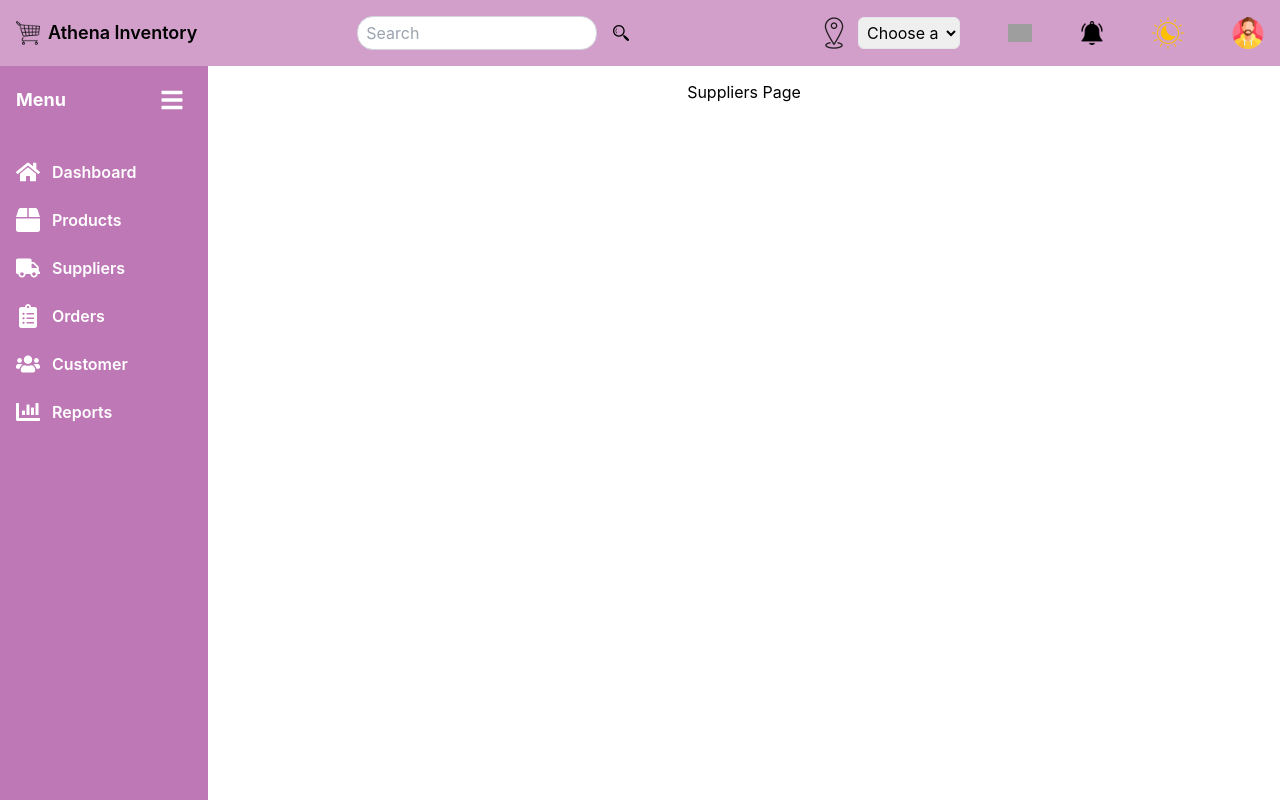
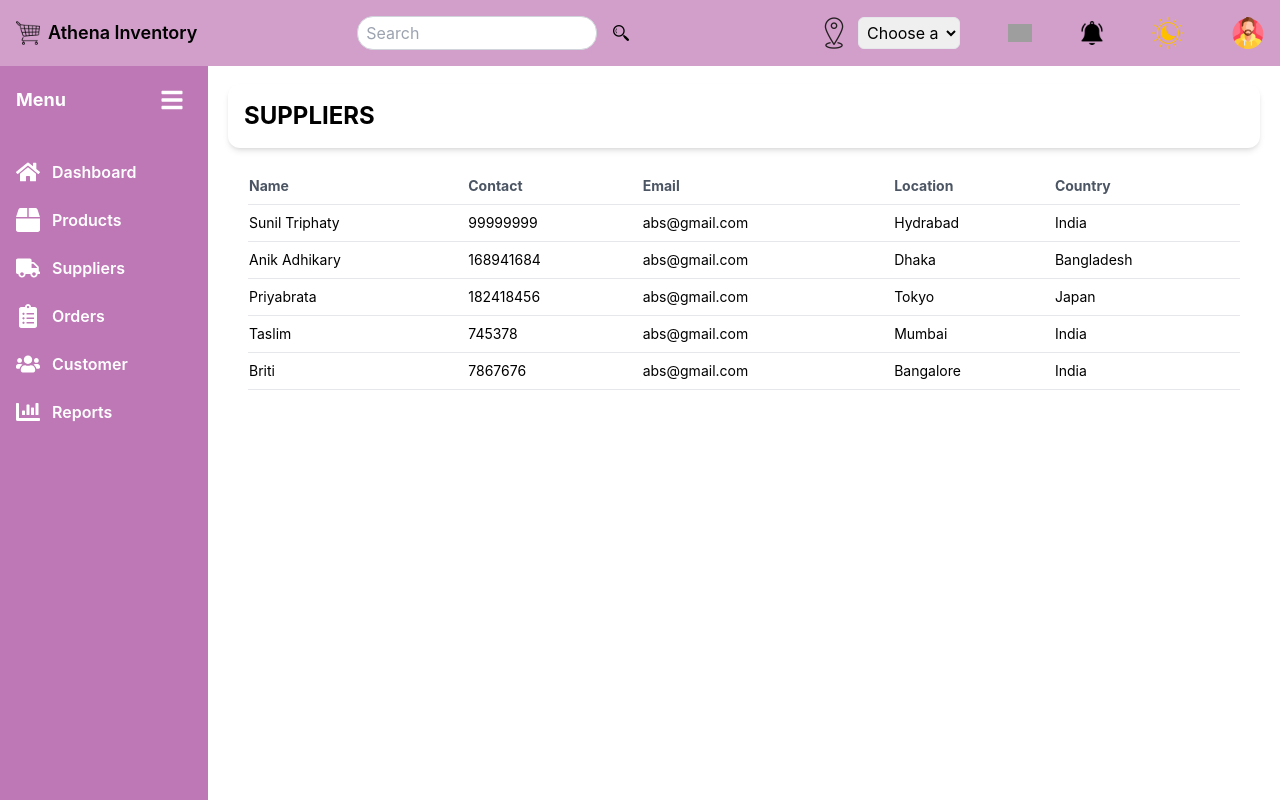
Before and after one commit to anik0103/inventory-management-system, a React (Create React App) app: page /suppliers in a window 1280 px wide. Built offline with nearby package versions, Linux system fonts and the light colour scheme; grey boxes are pictures that could not be loaded.

Commit message:
feat: Add Suppliers component and integrate with routing; update SuppliersHead styling

```diff
--- a/src/App.js
+++ b/src/App.js
@@ -1,6 +1,7 @@
 import "./App.css";
 import Dashboard from "./Components/Dashbord/Dashboard";
 import Products from "./Components/Product/Products";
+import Suppliers from "./Components/Supplier/Suppliers";
 import SignIn from "./Components/Authentication/SignIn";
 import SignUp from "./Components/Authentication/SignUp";
 import AppLayout from "./Components/Layout/AppLayout";
@@ -13,7 +14,7 @@ const appRouter = createBrowserRouter([
     children: [
       { index: true, element: <Dashboard /> },
       { path: "products", element: <Products /> },
-      { path: "suppliers", element: <div>Suppliers Page</div> },
+      { path: "suppliers", element: <Suppliers />},
       { path: "orders", element: <div>Orders Page</div> },
       { path: "customer", element: <div>Customer Page</div> },
       { path: "reports", element: <div>Reports Page</div> },
--- /dev/null
+++ b/src/Components/Supplier/SplDetails.js
@@ -0,0 +1,8 @@
+export const SplDetails = [
+    {name: "Sunil Triphaty",contact:"99999999",email:"abs@gmail.com",location:"Hydrabad",country:"India"},
+    {name: "Anik Adhikary",contact:"168941684",email:"abs@gmail.com",location:"Dhaka",country:"Bangladesh"},
+    {name: "Priyabrata",contact:"182418456",email:"abs@gmail.com",location:"Tokyo",country:"Japan"},
+    {name: "Taslim",contact:"745378",email:"abs@gmail.com",location:"Mumbai",country:"India"},
+    {name: "Briti",contact:"7867676",email:"abs@gmail.com",location:"Bangalore",country:"India"},
+
+];
--- /dev/null
+++ b/src/Components/Supplier/SplTable.js
@@ -0,0 +1,41 @@
+import { SplDetails } from "./SplDetails";
+
+const SupplierTable = () => {
+
+  return (
+    <div className="px-6 py-4">
+      <table className="w-full border-collapse text-left">
+        <thead>
+          <tr className="text-gray-600 text-sm border-b">
+            <th className="py-2">Name</th>
+            <th className="py-2">Contact</th>
+            <th className="py-2">Email</th>
+            <th className="py-2">Location</th>
+            <th className="py-2">Country</th>
+          </tr>
+        </thead>
+        <tbody>
+          {SplDetails.length > 0 ? (
+            SplDetails.map((item, index) => (
+              <tr key={index} className="border-b text-sm">
+                <td className="py-2">{item.name}</td>
+                <td className="py-2">{item.contact}</td>
+                <td className="py-2">{item.email}</td>
+                <td className="py-2">{item.location}</td>
+                <td className="py-2">{item.country}</td>
+              </tr>
+            ))
+          ) : (
+            <tr>
+              <td colSpan="4" className="text-center text-gray-400 py-4">
+                No Suppliers
+              </td>
+            </tr>
+          )}
+        </tbody>
+      </table>
+    </div>
+  );
+};
+
+export default SupplierTable;
--- a/src/Components/Supplier/Suppliers.js
+++ b/src/Components/Supplier/Suppliers.js
@@ -0,0 +1,12 @@
+import SuppliersHead from "./SuppliersHead";
+import SuppliersTable from "./SplTable";
+
+const Suppliers = () =>{
+    return(
+        <div>
+            <SuppliersHead />
+            <SuppliersTable />
+        </div>
+    )
+}
+export default Suppliers;
--- a/src/Components/Supplier/SuppliersHead.js
+++ b/src/Components/Supplier/SuppliersHead.js
@@ -1,7 +1,7 @@
 const SuppliersHead =()=>{
     return(
         <div className="bg-white shadow-md rounded-xl p-2 m-1">
-       <h2 className="text-2xl font-bold text-[#bd78b5] m-2">SUPPLIERS</h2>
+       <h2 className="flex flex-wrap text-2xl font-bold text-black m-2">SUPPLIERS</h2>
       </div>
     )
 }
--- a/src/Components/SystemNavigation/MenuItems.js
+++ b/src/Components/SystemNavigation/MenuItems.js
@@ -28,5 +28,3 @@ export const menuItems = [
       label: "Reports",
        to: "/reports" },
 ];
-
-export default menuItems;
```
